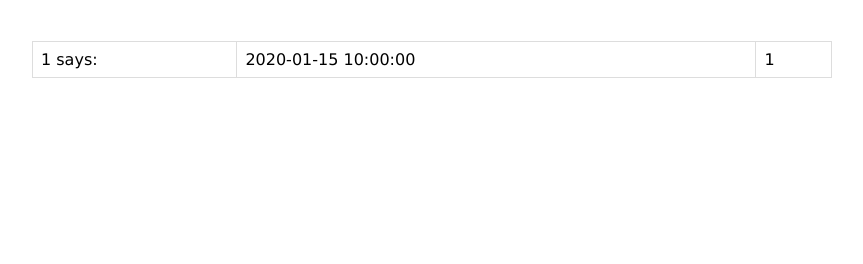
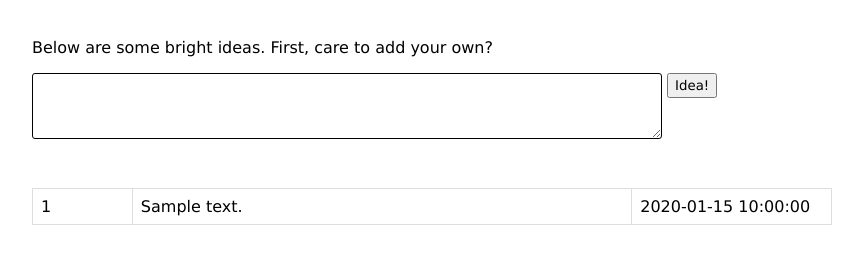
Before and after one commit to p-fisher/projects_publ, a Flask app: template i_proj_01/flaskapp/templates/success.html in a window 1280 px wide. Shown: the part 67-331 px from the top of the page, without its empty margins (208-1071 px from the left). Run offline with Flask 2, Linux system fonts and the light colour scheme; the template is opened without the code that fills it: most values are stand-ins (such as "Sample title", 1, 10 or a date in 2020).

Commit message:
maelstrom

```diff
--- a/i_proj_01/flaskapp/controllers/ideas.py
+++ b/i_proj_01/flaskapp/controllers/ideas.py
@@ -16,7 +16,7 @@ def create_idea():
         return redirect('/success')
     data = {
         "user_id": request.form["user_id"],
-        "idea_summ": request.form["idea_summ"],
+        "summary": request.form["summary"],
     }
     Idea.add_idea(data)
     return redirect('/success')
--- a/i_proj_01/flaskapp/controllers/users.py
+++ b/i_proj_01/flaskapp/controllers/users.py
@@ -16,7 +16,7 @@ def index():
 @app.route('/register', methods=['POST'])
 def register():
     if not User.validate_register(request.form):
-        # print("**** VALIDATION FAILED ****")
+        print("**** VALIDATION FAILED ****")
         return redirect('/')
     data = {
         "f_name": request.form['f_name'],
--- a/i_proj_01/flaskapp/static/style.css
+++ b/i_proj_01/flaskapp/static/style.css
@@ -122,6 +122,21 @@ input[type=text] {
     border-radius: 3px;
     border:0;
 }
+#summary {
+    margin: 0 0 30px 0;
+    /* width: 91%;
+    height: 25px; */
+    border-radius: 3px;
+    border:1px solid black;
+}
+input[type=textarea] {
+    /* margin: 5px 0 40px 0; */
+    /* width: 91%;
+    height: 25px; */
+    border-radius: 3px;
+    border:1px solid black;
+}
+
 button {
     height: 25px;
 }
--- a/i_proj_01/flaskapp/templates/success.html
+++ b/i_proj_01/flaskapp/templates/success.html
@@ -21,20 +21,26 @@
             </div>
         </div>
         <div>
+            <p>Below are some bright ideas. First, care to add your own?</p>
+            <form action="/create/idea" method="POST">
+                <div>
+                    <!-- <label for="summary">First name:</label><br> -->
+                    <textarea id="summary" name="summary" cols="87" rows="4" value="Post something witty here."></textarea>
+                    <!-- <label for="user_id">First name:</label><br> -->
+                    <input type="hidden" id="user_id" name="user_id" value="{{user.id}}">
+                    <button>Idea!</button>
+            </div>
+            </form>
+
             <table>
             </br>
-                <!-- <tr>
-                    <th>Name</th>
-                    <th>Under 30 Minutes</th>
-                    <th>Actions</th>
-                </tr> -->
                     {% for idea in ideas %}
                 <tr>
-                    <td>{{idea.user_id}} says:</td>
-                    <td>{{idea.created_at}}</td>
-                    <!-- <td>{{idea.idea_summ}}</td> -->
                     <!-- <td>{{idea.summary}}</td> -->
-                    <td>{{idea.id}}</td>
+                    <td style=width:10%>{{idea.user_id}}</td>
+                    <td style=width:50%>{{idea.summary}}</td>
+                    <td style=width:20%>{{idea.created_at}}</td>
+                    <!-- <td>{{idea.updated_at}}</td> -->
                 </tr>
                     {% endfor %}
             </table>
--- a/i_proj_01/queries.sql
+++ b/i_proj_01/queries.sql
@@ -4,8 +4,12 @@ SELECT * FROM users;
 
 SELECT * FROM ideas;
 
+SELECT user_id FROM ideas;
+
 ALTER TABLE users MODIFY COLUMN alias VARCHAR(16) AFTER l_name;
 
 INSERT INTO users (f_name,l_name,alias,email,pwd,created_at) VALUES ('Tom','Tiger','TomTiger','tom@tigerville.co','1234Tiger',NOW());
 
-INSERT INTO ideas (summary,idea_summ, created_at, user_id) VALUES ('here\'s an idea added to summary and idea_summ','see summary',NOW(),3);
+INSERT INTO ideas (summary, created_at, user_id) VALUES ('here is a lengthy enough idea i came up with to test',NOW(),1);
+
+SELECT * FROM ideas LEFT JOIN users ON ideas.user_id=users.id;
```
Also changed, not shown: i_proj_01/flaskapp/models/idea.py (+30 -17 lines), 2 other files.
